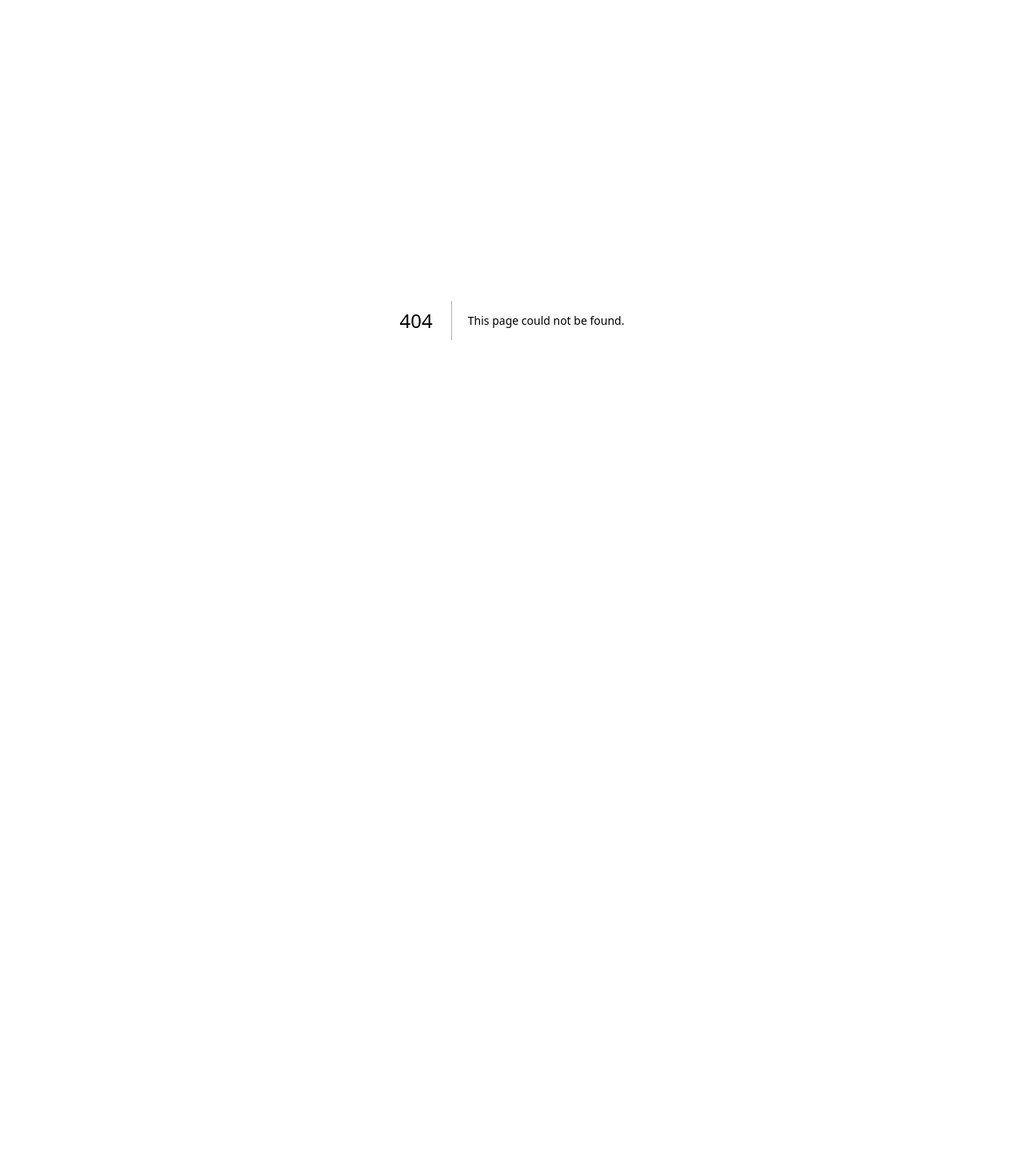
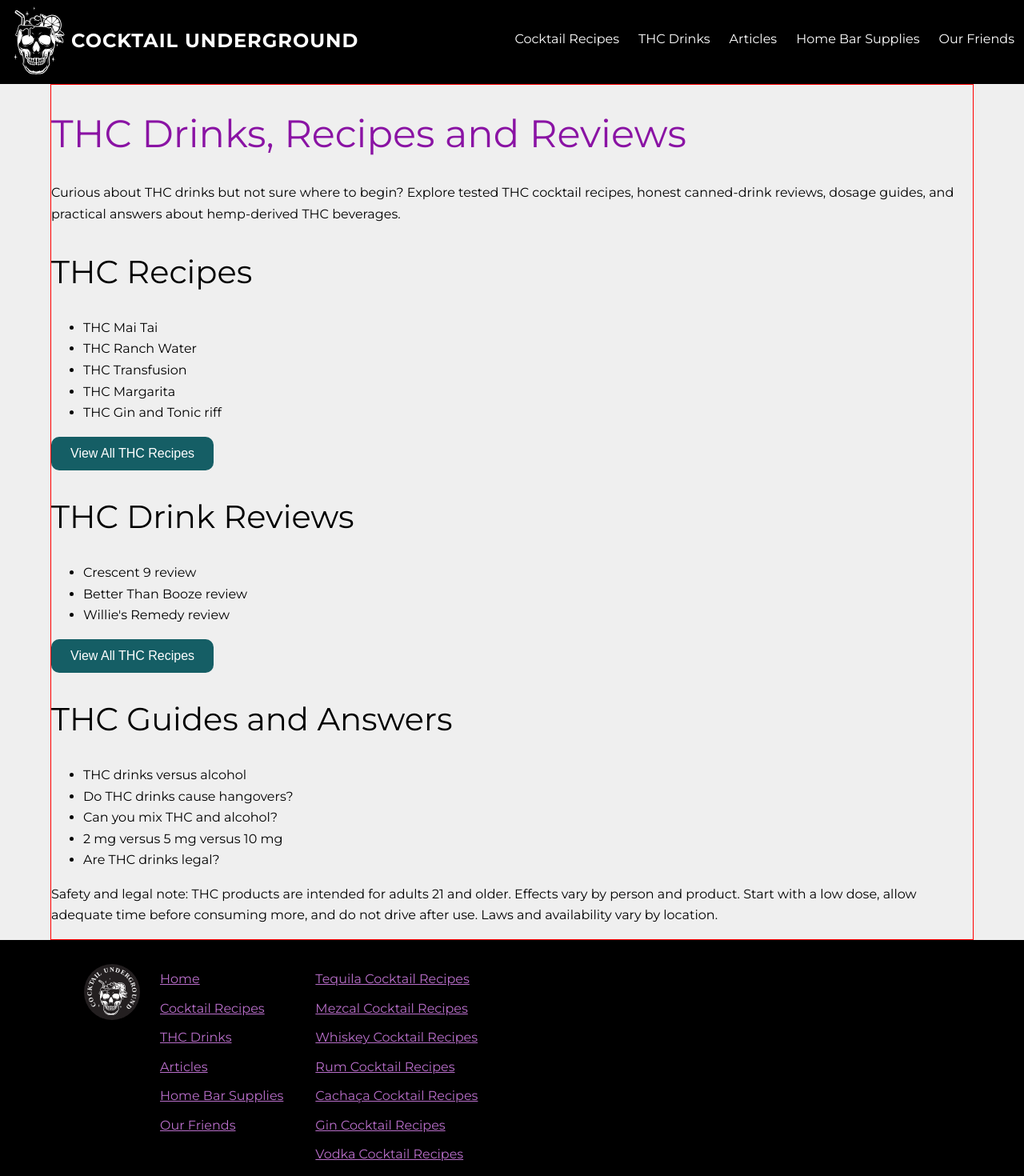
Before and after one commit to violetcrumble/od3b-fe, a Next.js app: page /thc-drinks in a window 1280 px wide. Before the commit this address had no page. Shown: the top 1470 px of the page at 80% size. Before the commit the page ends 800 px from the top, so only its background shows below. Built offline with nearby package versions, Linux system fonts and the light colour scheme.

Commit message:
adding skeleton for thc section

```diff
--- a/components/Footer/Footer.js
+++ b/components/Footer/Footer.js
@@ -17,23 +17,50 @@ export default function Footer() {
 
         <div className={`${styles['footer-main-nav']} ${styles['footer-nav']}`}>
           <ul>
-            <li><Link href="/">Home</Link></li>
-            <li><Link href="/cocktail-recipes">Cocktail Recipes</Link></li>
-            <li><Link href="/blog">Articles</Link></li>
-            <li><Link href="/home-bar-supplies">Home Bar Supplies</Link></li>
-            <li><Link href="/friends">Our Friends</Link></li>
+            <li>
+              <Link href="/">Home</Link>
+            </li>
+            <li>
+              <Link href="/cocktail-recipes">Cocktail Recipes</Link>
+            </li>
+            <li>
+              <Link href="/thc-drinks">THC Drinks</Link>
+            </li>
+            <li>
+              <Link href="/blog">Articles</Link>
+            </li>
+            <li>
+              <Link href="/home-bar-supplies">Home Bar Supplies</Link>
+            </li>
+            <li>
+              <Link href="/friends">Our Friends</Link>
+            </li>
           </ul>
         </div>
 
         <div className={`${styles['footer-recipe-nav']} ${styles['footer-nav']}`}>
           <ul>
-            <li><Link href="/cocktail-recipes?category=tequila">Tequila Cocktail Recipes</Link></li>
-            <li><Link href="/cocktail-recipes?category=mezcal">Mezcal Cocktail Recipes</Link></li>
-            <li><Link href="/cocktail-recipes?category=whiskey">Whiskey Cocktail Recipes</Link></li>
-            <li><Link href="/cocktail-recipes?category=rum">Rum Cocktail Recipes</Link></li>
-            <li><Link href="/cocktail-recipes?category=cachaça">Cachaça Cocktail Recipes</Link></li>
-            <li><Link href="/cocktail-recipes?category=gin">Gin Cocktail Recipes</Link></li>
-            <li><Link href="/cocktail-recipes?category=vodka">Vodka Cocktail Recipes</Link></li>
+            <li>
+              <Link href="/cocktail-recipes?category=tequila">Tequila Cocktail Recipes</Link>
+            </li>
+            <li>
+              <Link href="/cocktail-recipes?category=mezcal">Mezcal Cocktail Recipes</Link>
+            </li>
+            <li>
+              <Link href="/cocktail-recipes?category=whiskey">Whiskey Cocktail Recipes</Link>
+            </li>
+            <li>
+              <Link href="/cocktail-recipes?category=rum">Rum Cocktail Recipes</Link>
+            </li>
+            <li>
+              <Link href="/cocktail-recipes?category=cachaça">Cachaça Cocktail Recipes</Link>
+            </li>
+            <li>
+              <Link href="/cocktail-recipes?category=gin">Gin Cocktail Recipes</Link>
+            </li>
+            <li>
+              <Link href="/cocktail-recipes?category=vodka">Vodka Cocktail Recipes</Link>
+            </li>
           </ul>
         </div>
       </div>
--- a/components/Header/NavMenu/NavMenu.js
+++ b/components/Header/NavMenu/NavMenu.js
@@ -9,9 +9,6 @@ export default function NavMenu() {
         <span className={styles.navicon}></span>
       </label>
       <ul className={styles.menu}>
-        <li className={styles['top-level-menu-item']}>
-          <Link href="/">Home</Link>
-        </li>
         <li className={`${styles['top-level-menu-item']} ${styles['cocktail-recipes-top-menu']}`}>
           <Link href="/cocktail-recipes">Cocktail Recipes</Link>
           <ul className={styles['sub-menu']}>
@@ -39,6 +36,9 @@ export default function NavMenu() {
           </ul>
         </li>
         <li className={styles['top-level-menu-item']}>
+          <Link href="/thc-drinks">THC Drinks</Link>
+        </li>
+        <li className={styles['top-level-menu-item']}>
           <Link href="/blog">Articles</Link>
         </li>
         <li className={styles['top-level-menu-item']}>
--- /dev/null
+++ b/pages/thc-drinks/index.js
@@ -0,0 +1,51 @@
+import Head from 'next/head';
+import ContentWrapper from '../../components/ContentWrapper';
+import styles from '../../styles/pages/THC.module.scss';
+
+export default function THCMain() {
+  return (
+    <ContentWrapper>
+      <Head>
+        <title>Cocktail Underground - THC Drinks</title>
+        <meta name="description" content="THC Drinks" />
+        <link rel="icon" href="/favicon.ico" />
+      </Head>
+      <div className={`${styles['thc-page']} constrained-content`}>
+        <h1 className="text-brand-purple">THC Drinks, Recipes and Reviews</h1>
+        <p>
+          Curious about THC drinks but not sure where to begin? Explore tested THC cocktail recipes, honest canned-drink
+          reviews, dosage guides, and practical answers about hemp-derived THC beverages.
+        </p>
+        <h2>THC Recipes</h2>
+        <ul>
+          <li>THC Mai Tai</li>
+          <li>THC Ranch Water</li>
+          <li>THC Transfusion</li>
+          <li>THC Margarita</li>
+          <li>THC Gin and Tonic riff</li>
+        </ul>
+        <button>View All THC Recipes</button>
+        <h2>THC Drink Reviews</h2>
+        <ul>
+          <li>Crescent 9 review</li>
+          <li>Better Than Booze review</li>
+          <li>Willie's Remedy review</li>
+        </ul>
+        <button>View All THC Recipes</button>
+        <h2>THC Guides and Answers</h2>
+        <ul>
+          <li>THC drinks versus alcohol</li>
+          <li>Do THC drinks cause hangovers?</li>
+          <li>Can you mix THC and alcohol?</li>
+          <li>2 mg versus 5 mg versus 10 mg</li>
+          <li>Are THC drinks legal?</li>
+        </ul>
+        <p>
+          Safety and legal note: THC products are intended for adults 21 and older. Effects vary by person and product.
+          Start with a low dose, allow adequate time before consuming more, and do not drive after use. Laws and
+          availability vary by location.
+        </p>
+      </div>
+    </ContentWrapper>
+  );
+}
--- /dev/null
+++ b/styles/pages/THC.module.scss
@@ -0,0 +1,3 @@
+.thc-page {
+  border: solid 1px red;
+}
```
Also changed, not shown: pages/thc-drinks/guides/index.js (added, +20 -0 lines), pages/thc-drinks/recipes/index.js (added, +25 -0 lines), pages/thc-drinks/reviews/index.js (added, +20 -0 lines).
